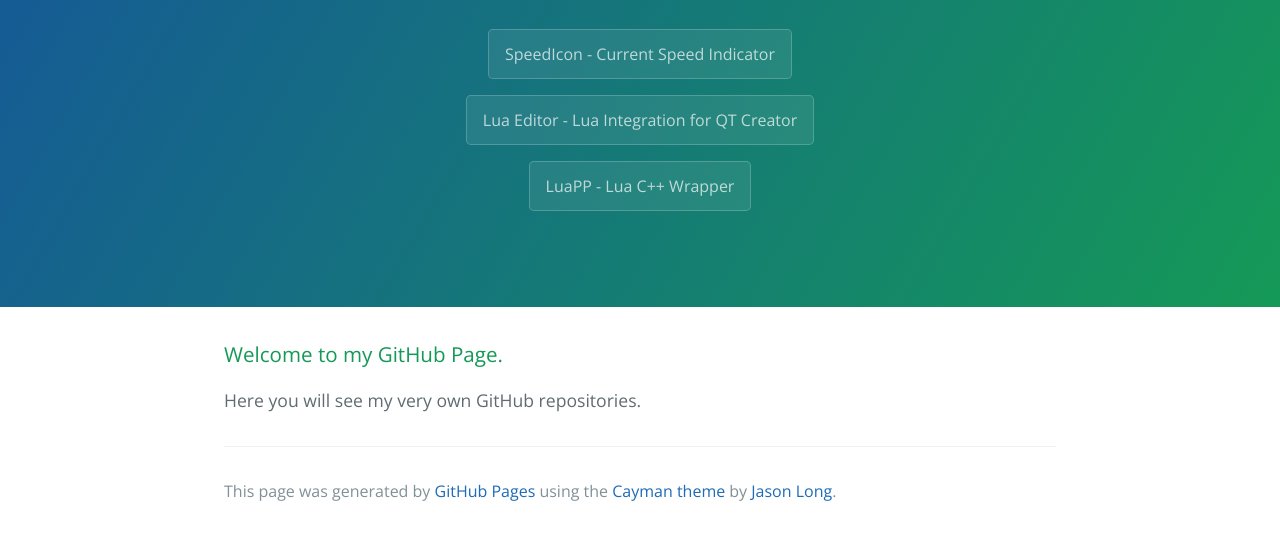
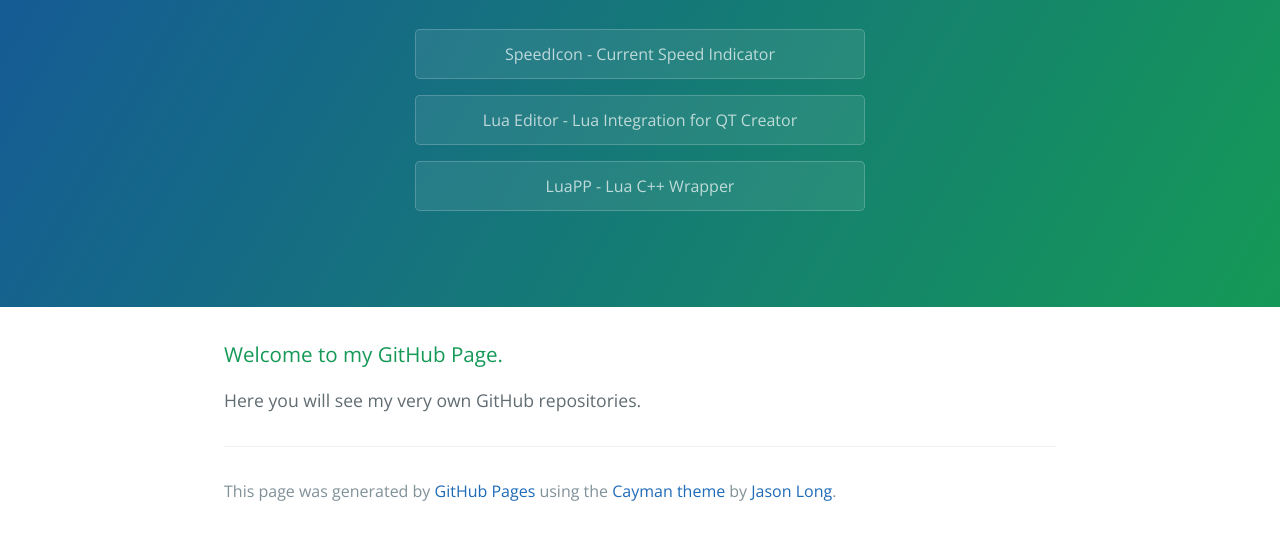
Before and after one commit to EssGeeEich/EssGeeEich.github.io, a plain HTML site: page index.html in a window 1280 px wide. Shown: the part 161-700 px from the top of the page. Drawn offline with nearby package versions, Linux system fonts and the light colour scheme.

Commit message:
Update stylesheet.css

```diff
--- a/stylesheets/stylesheet.css
+++ b/stylesheets/stylesheet.css
@@ -23,6 +23,7 @@ a {
   border-color: rgba(255, 255, 255, 0.2);
   border-style: solid;
   border-width: 1px;
+  min-width: 450px;
   border-radius: 0.3rem;
   transition: color 0.2s, background-color 0.2s, border-color 0.2s; }
   .btn + .btn {
```
